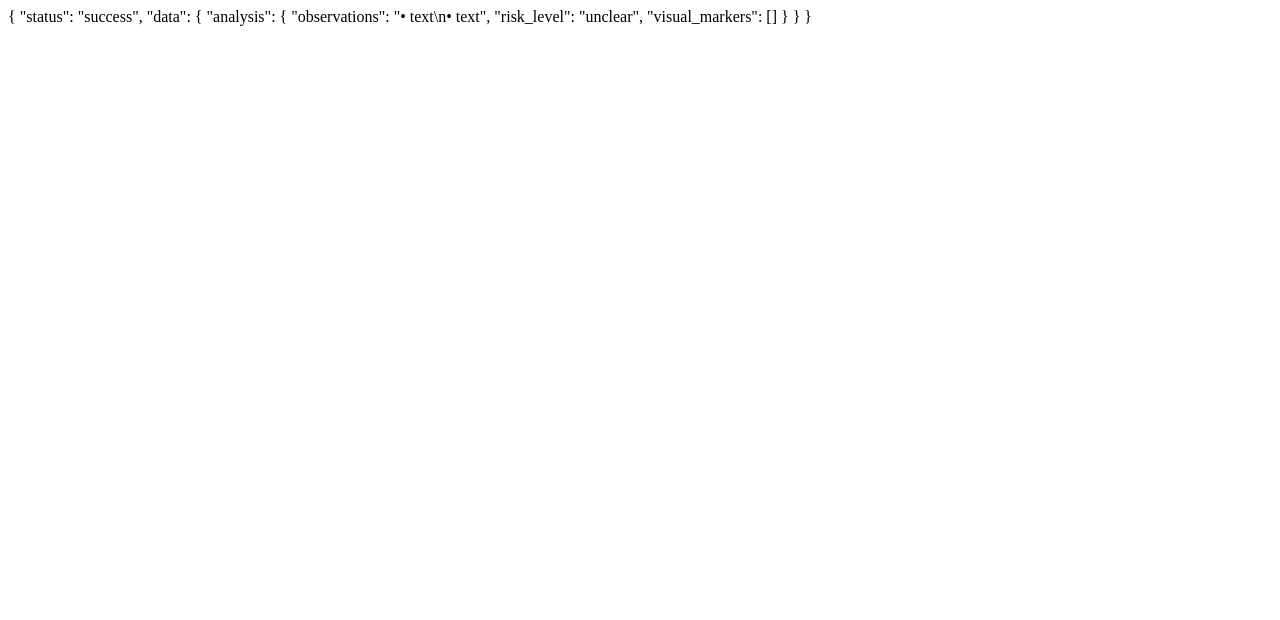
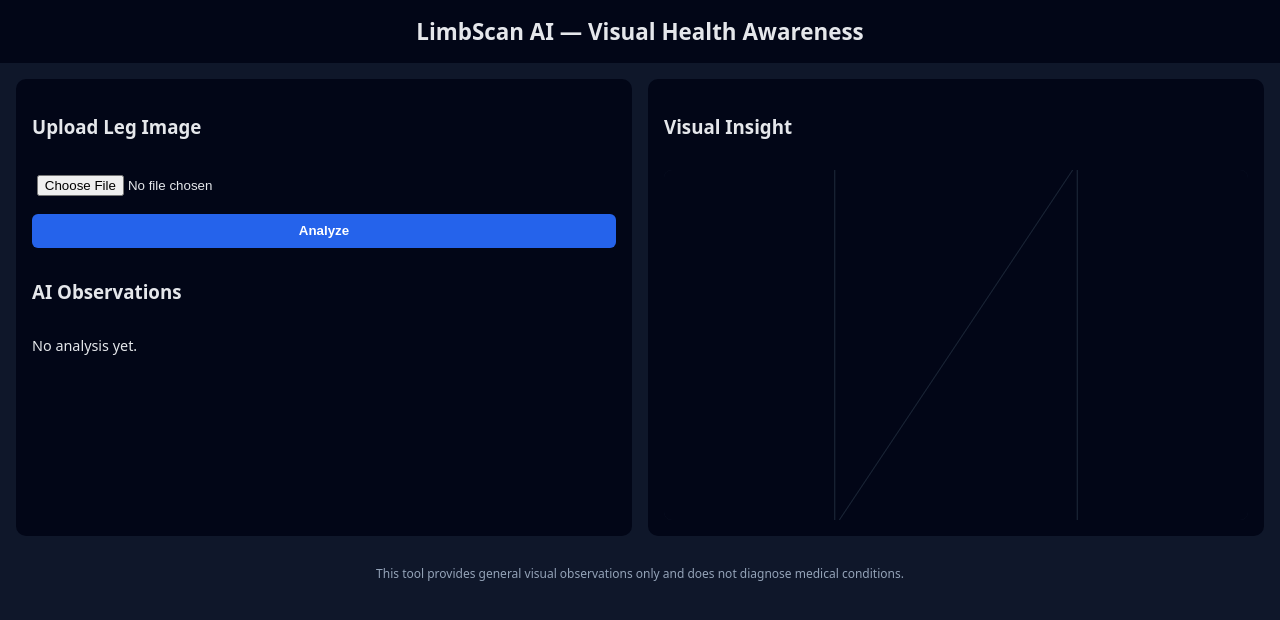
Before and after one commit to angelmunachi/health-AI, a plain HTML site: page index.html in a window 1280 px wide. Drawn offline with nearby package versions, Linux system fonts and the light colour scheme.

Commit message:
Update index.html

```diff
--- a/index.html
+++ b/index.html
@@ -1,10 +1,232 @@
-{
-  "status": "success",
-  "data": {
-    "analysis": {
-      "observations": "• text\n• text",
-      "risk_level": "unclear",
-      "visual_markers": []
+<!DOCTYPE html>
+<html lang="en">
+<head>
+  <meta charset="UTF-8" />
+  <meta name="viewport" content="width=device-width, initial-scale=1.0" />
+  <title>LimbScan AI</title>
+
+  <!-- PWA -->
+  <link rel="manifest" href="/static/PWA/manifest.json" />
+  <meta name="theme-color" content="#020617" />
+
+  <!-- Three.js -->
+  <script src="https://unpkg.com/three@0.160.0/build/three.min.js"></script>
+
+  <style>
+    body {
+      margin: 0;
+      font-family: system-ui, sans-serif;
+      background: #0f172a;
+      color: #e5e7eb;
     }
-  }
-}
+
+    header {
+      padding: 1rem;
+      background: #020617;
+      text-align: center;
+      font-size: 1.4rem;
+      font-weight: 600;
+    }
+
+    main {
+      display: grid;
+      grid-template-columns: 1fr 1fr;
+      gap: 1rem;
+      padding: 1rem;
+    }
+
+    .panel {
+      background: #020617;
+      border-radius: 10px;
+      padding: 1rem;
+      display: flex;
+      flex-direction: column;
+      gap: 0.8rem;
+    }
+
+    input[type="file"] {
+      padding: 0.3rem;
+    }
+
+    button {
+      background: #2563eb;
+      color: white;
+      border: none;
+      padding: 0.6rem 1rem;
+      border-radius: 6px;
+      cursor: pointer;
+      font-weight: 600;
+    }
+
+    button:hover {
+      background: #1d4ed8;
+    }
+
+    #result {
+      white-space: pre-wrap;
+      font-size: 0.9rem;
+      line-height: 1.4;
+      flex: 1;
+      overflow-y: auto;
+    }
+
+    #three-container {
+      width: 100%;
+      height: 350px;
+      border-radius: 8px;
+      overflow: hidden;
+      background: #0f172a;
+    }
+
+    footer {
+      padding: 0.8rem;
+      text-align: center;
+      font-size: 0.75rem;
+      color: #94a3b8;
+    }
+
+    @media (max-width: 768px) {
+      main {
+        grid-template-columns: 1fr;
+      }
+    }
+  </style>
+</head>
+
+<body>
+  <header>LimbScan AI — Visual Health Awareness</header>
+
+  <main>
+    <!-- Upload Panel -->
+    <div class="panel">
+      <h3>Upload Leg Image</h3>
+      <input type="file" id="imageInput" accept="image/*" />
+      <button onclick="analyzeImage()">Analyze</button>
+
+      <h3>AI Observations</h3>
+      <div id="result">No analysis yet.</div>
+    </div>
+
+    <!-- 3D Visual Panel -->
+    <div class="panel">
+      <h3>Visual Insight</h3>
+      <div id="three-container"></div>
+    </div>
+  </main>
+
+  <footer>
+    This tool provides general visual observations only and does not diagnose medical conditions.
+  </footer>
+
+  <script>
+    let scene, camera, renderer, markers = [];
+
+    function initThree() {
+      const container = document.getElementById("three-container");
+
+      scene = new THREE.Scene();
+      scene.background = new THREE.Color(0x020617);
+
+      camera = new THREE.PerspectiveCamera(
+        60,
+        container.clientWidth / container.clientHeight,
+        0.1,
+        1000
+      );
+      camera.position.z = 5;
+
+      renderer = new THREE.WebGLRenderer({ antialias: true });
+      renderer.setSize(container.clientWidth, container.clientHeight);
+      container.appendChild(renderer.domElement);
+
+      const light = new THREE.AmbientLight(0xffffff, 1);
+      scene.add(light);
+
+      const geometry = new THREE.PlaneGeometry(4, 6);
+      const material = new THREE.MeshBasicMaterial({
+        color: 0x1e293b,
+        wireframe: true
+      });
+      scene.add(new THREE.Mesh(geometry, material));
+
+      animate();
+    }
+
+    function animate() {
+      requestAnimationFrame(animate);
+      renderer.render(scene, camera);
+    }
+
+    function clearMarkers() {
+      markers.forEach(m => scene.remove(m));
+      markers = [];
+    }
+
+    function addMarker(x, y, risk) {
+      const colors = {
+        low: 0x22c55e,
+        medium: 0xfacc15,
+        unclear: 0xf97316
+      };
+
+      const sphere = new THREE.Mesh(
+        new THREE.SphereGeometry(0.08, 16, 16),
+        new THREE.MeshBasicMaterial({ color: colors[risk] || 0x94a3b8 })
+      );
+
+      sphere.position.set((x - 0.5) * 4, (0.5 - y) * 6, 0.1);
+      scene.add(sphere);
+      markers.push(sphere);
+    }
+
+    async function analyzeImage() {
+      const input = document.getElementById("imageInput");
+      const resultBox = document.getElementById("result");
+
+      if (!input.files.length) return;
+
+      clearMarkers();
+      resultBox.textContent = "Analyzing image...";
+
+      const formData = new FormData();
+      formData.append("file", input.files[0]);
+
+      try {
+        const response = await fetch("/api/analyze-leg", {
+          method: "POST",
+          body: formData
+        });
+
+        if (!response.ok) {
+          throw new Error("Server error: " + response.status);
+        }
+
+        const json = await response.json();
+        const analysis = json.data.analysis;
+
+        resultBox.textContent =
+          "AI Observations:\n\n" +
+          (analysis.observations || "No visible issues detected.") +
+          "\n\nRisk Level: " +
+          (analysis.risk_level || "UNCLEAR").toUpperCase();
+
+        if (Array.isArray(analysis.visual_markers)) {
+          analysis.visual_markers.forEach(m => {
+            addMarker(m.x, m.y, analysis.risk_level);
+          });
+        }
+
+      } catch (err) {
+        resultBox.textContent = "Error analyzing image: " + err.message;
+      }
+    }
+
+    initThree();
+
+    if ("serviceWorker" in navigator) {
+      navigator.serviceWorker.register("/static/PWA/service-worker.js")
+        .catch(() => {});
+    }
+  </script>
+</body>
+</html>
```
